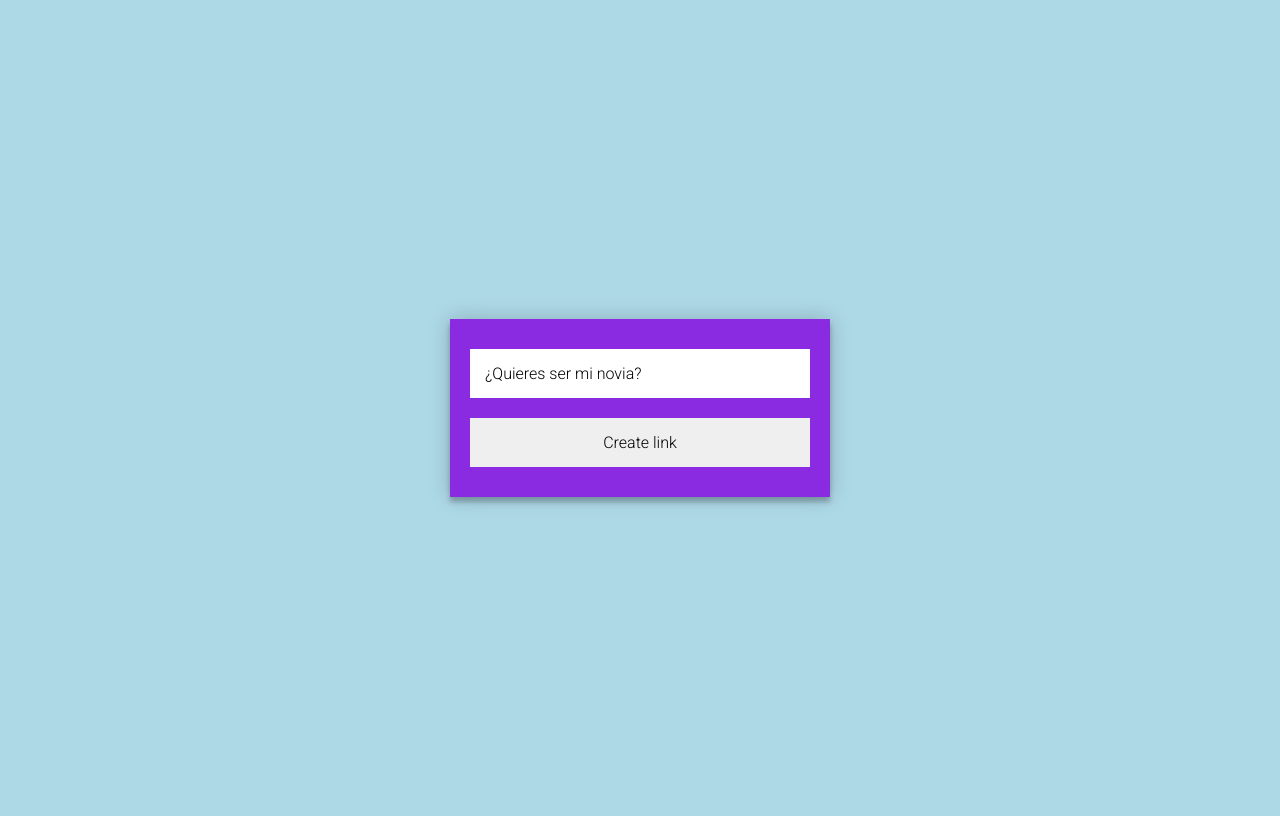
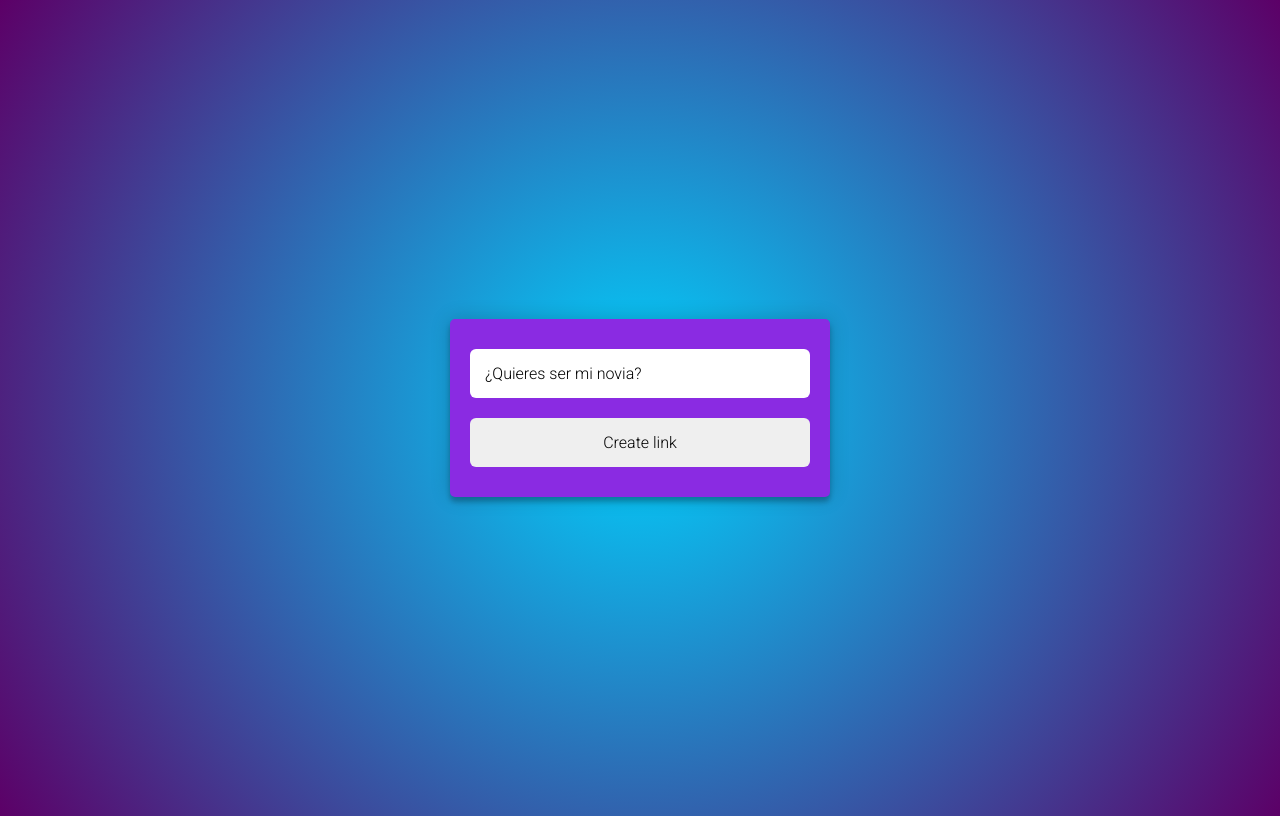
Before and after one commit to chepoluis/boyfriends, a React (Create React App) app: page / in a window 1280 px wide. Built offline with nearby package versions, Linux system fonts and the light colour scheme.

Commit message:
something

```diff
--- a/src/components/Declaration.tsx
+++ b/src/components/Declaration.tsx
@@ -1,7 +1,9 @@
 import React, { useEffect, useState } from 'react';
+import queryString, { ParsedQuery } from 'query-string';
 import { useLocation, useNavigate } from 'react-router-dom';
+
 import { getRandomInt } from '../helpers/getRandomInt';
-import queryString, { ParsedQuery } from 'query-string';
+import { getVideo } from '../helpers/getVideo';
 
 import '../styles/Declaration.css';
 interface ICoordinates {
@@ -52,7 +54,11 @@ export const Declaration = () => {
 
   return (
     <div className='container'>
-      <h1>{ declarationMessage }</h1>
+      <video autoPlay loop muted>
+        <source src={ getVideo(`./background_love.mp4`) } type="video/mp4" />
+      </video>
+
+      <h1 className='title'>{ declarationMessage }</h1>
 
       <div className='buttons'>
         <button
--- a/src/styles/Declaration.css
+++ b/src/styles/Declaration.css
@@ -15,3 +15,8 @@
     margin: 0 10px 0 0;
     cursor: pointer;
 }
+
+.title {
+    font-size: 40px;
+    color: red;
+}
--- a/src/styles/Home.css
+++ b/src/styles/Home.css
@@ -15,7 +15,8 @@
 @import url(https://fonts.googleapis.com/css?family=Roboto:300);
 
 body {
-  background: lightblue;
+  /* background: red; */
+  background-image: radial-gradient(circle, #00d4ff 0%, #5c0067 100%);
   display: flex;
   min-height: 100vh;
   justify-content: center;
@@ -29,6 +30,7 @@ body {
   margin: auto;
   box-shadow: 0 0 20px 0 rgba(0, 0, 0, 0.2), 0 5px 5px 0 rgba(0, 0, 0, 0.24);
   padding: 10px;
+  border-radius: 5px;
 }
 
 .register-form {
@@ -44,6 +46,7 @@ body {
   font-size: 16px;
   border: 0;
   font-family: "Roboto", sans-serif;
+  border-radius: 6px;
 }
 
 /* .home {
```
